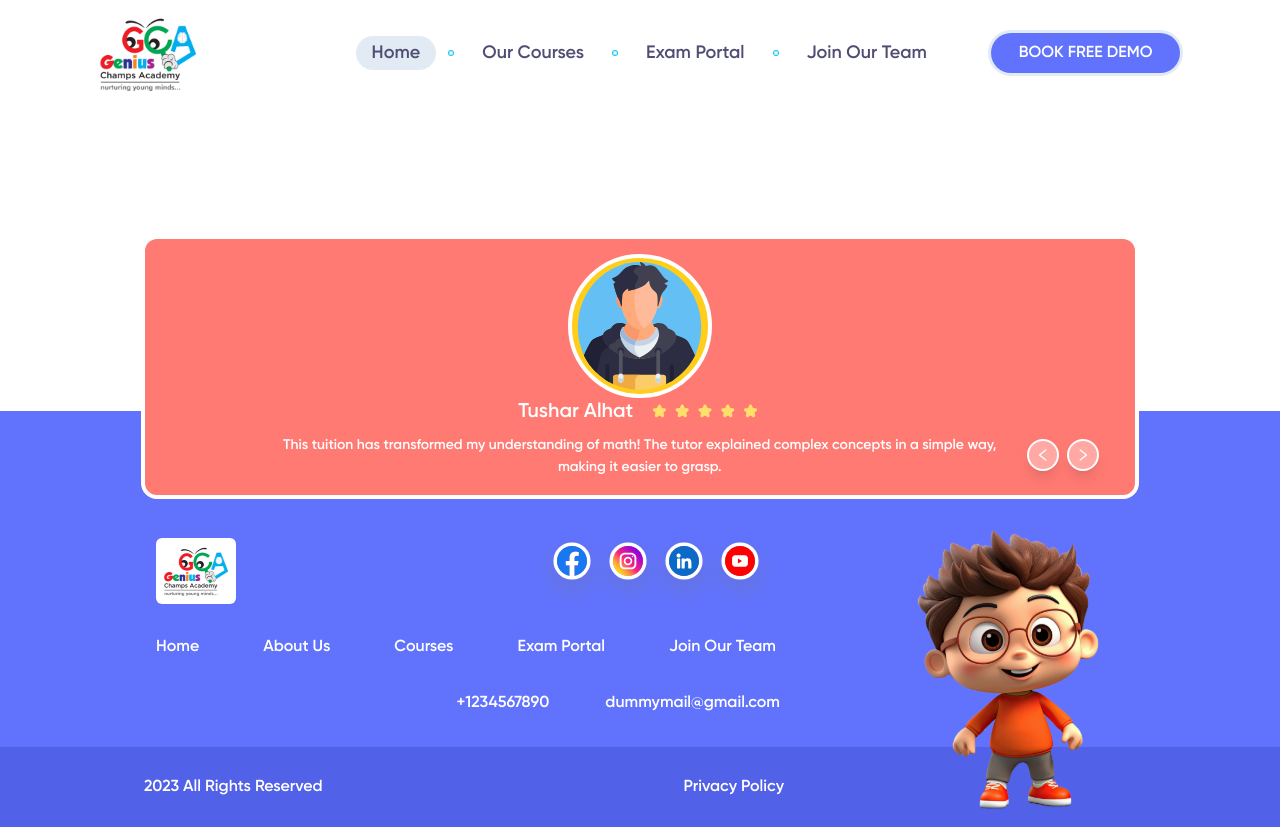
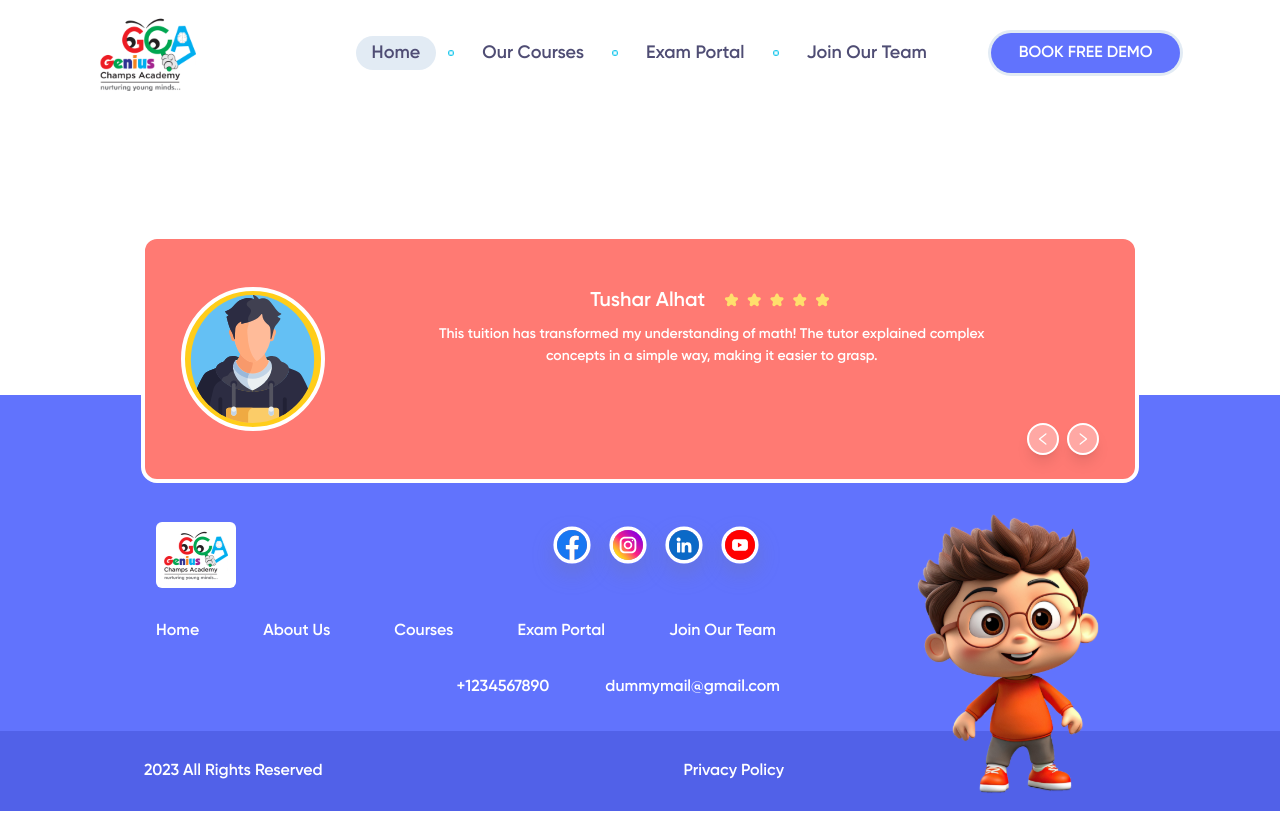
Before and after one commit to rushikeshbhand/gca, a Next.js app: page /components/reviews in a window 1280 px wide. Built offline with nearby package versions, Linux system fonts and the light colour scheme.

Commit message:
add md:float-left for avatar of reviews

```diff
--- a/src/app/components/reviews/page.js
+++ b/src/app/components/reviews/page.js
@@ -76,14 +76,14 @@ export default function Reviews() {
             key={index}
             className="flex flex-row items-center gap-6 w-full p-4"
           >
-            <div className="w-36 h-36 bg-[#FFCD1A] rounded-full border-4 border-white flex-shrink-0 overflow-hidden mx-auto">
+            <div className="md:float-left w-36 h-36 bg-[#FFCD1A] rounded-full border-4 border-white flex-shrink-0 overflow-hidden mx-auto">
               <img
                 src={review.avatar}
                 alt="avatar"
                 className="w-full h-full p-1 object-cover"
               />
             </div>
-            <div className="flex flex-col flex-1 items-center ">
+            <div className="flex flex-col flex-1 items-center">
               {" "}
               {/* Flex-1 for content */}
               <div className="flex gap-4 items-center mx-auto">
```
